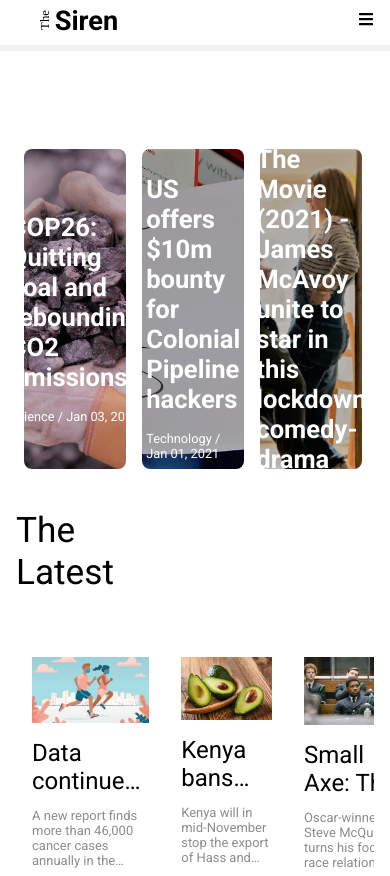
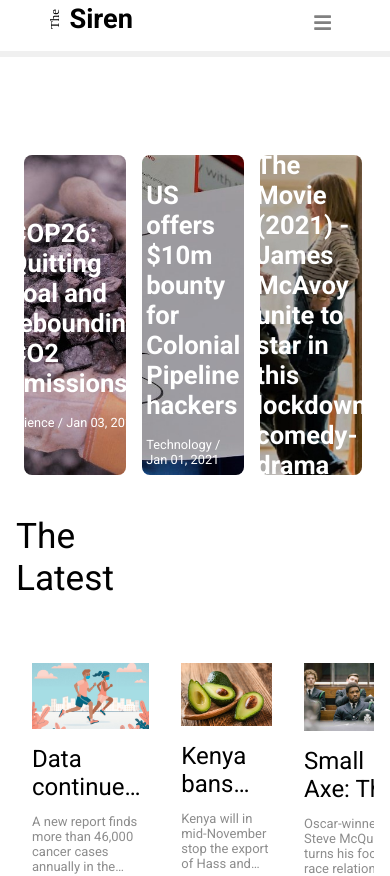
Before and after one commit to mahendruankit/blog, a React (Create React App) app: page / in a window 390 px wide. Shown: the top 876 px of the page. Built offline with nearby package versions, Linux system fonts and the light colour scheme.

Commit message:
hide hamburger icon for windows browsers

```diff
--- a/src/client/components/Header/Header.scss
+++ b/src/client/components/Header/Header.scss
@@ -31,11 +31,16 @@ hr {
   border: 1px solid $secondary-color;
 }
 
+.header__hamburger,
+.header__spacer {
+  display: none;
+}
+
 @media screen and (max-width: 980px) {
   .header {
     display: flex;
     text-align: left;
-    padding-bottom: 0.5em;
+    padding-bottom: 1em;
     padding-top: 0;
     box-shadow: 0px 0px 0px 6px rgba(0, 0, 0, 0.06);
   }
@@ -43,18 +48,25 @@ hr {
   .header__title,
   .header__spacer,
   .header__hamburger {
+    display: flex;
     flex-basis: 33.333333%;
   }
 
   .header__hamburger {
-    text-align: right;
-    padding-right: 1em;
-    padding-top: 0.7em;
+    justify-content: right;
+    margin-right: 3em;
+    margin-top: 0.7em;
+    font-size: 1.2em;
+    color: $secondary-color;
+  }
+
+  .header__title {
+    margin: 0.2em 0.1em 0em 3em;
   }
 
   .header__title1 {
-    margin: 0.8em 0.1em 0em 3em;
     font-size: 0.8em;
+    padding-top: 0.5em;
   }
   .header__title2 {
     font-size: 1.7em;
```
